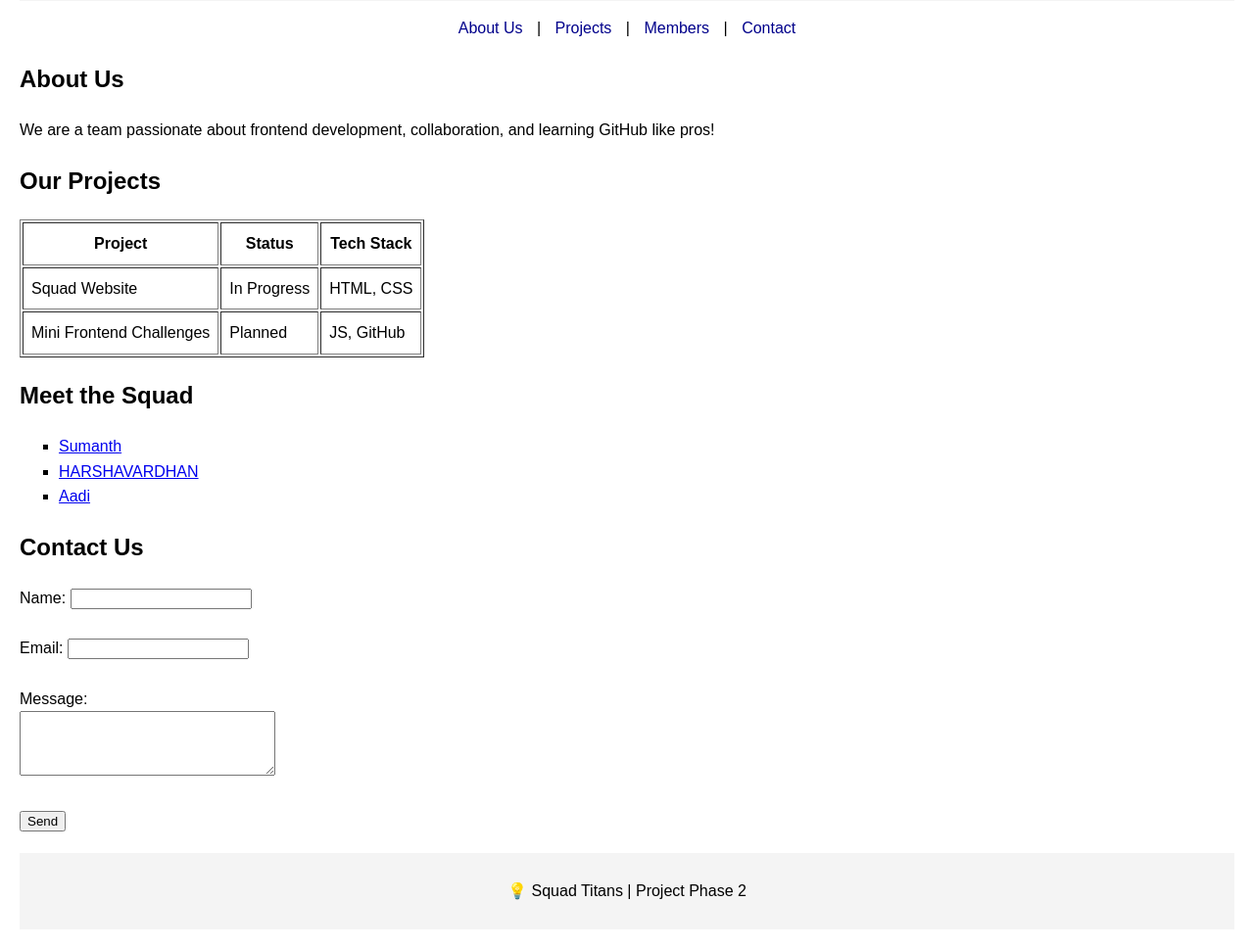
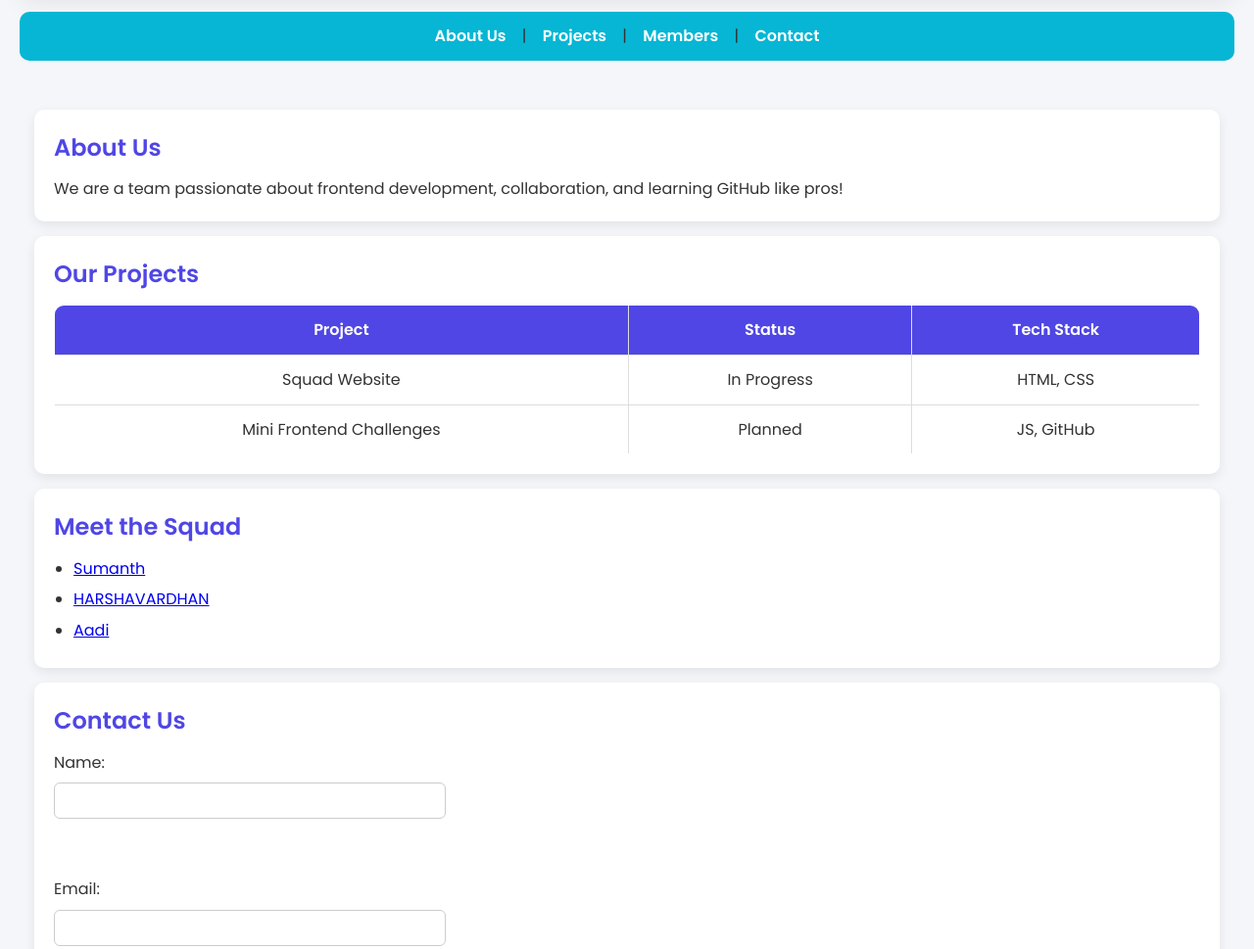
Before and after one commit to SumanthKotha115/squad-site, a plain HTML site: page index.html in a window 1280 px wide. Shown: the part 200-1169 px from the top of the page at 98% size. Drawn offline with Linux system fonts and the light colour scheme.

Commit message:
Styled squad site with CSS branding, colors, and layouts (Phase 3 complete)

```diff
--- a/styles/style.css
+++ b/styles/style.css
@@ -1,30 +1,182 @@
-body {
-  font-family: Arial, sans-serif;
-  margin: 20px;
-  line-height: 1.6;
+/* Google Font */
+@import url('https://fonts.googleapis.com/css2?family=Poppins:wght@400;600&display=swap');
+
+/* Reset */
+* {
+  margin: 0;
+  padding: 0;
+  box-sizing: border-box;
 }
 
-header, footer {
-  background: #f4f4f4;
-  padding: 10px;
+/* Body */
+body {
+  font-family: 'Poppins', sans-serif;
+  background-color: #f4f6f9;
+  color: #333;
+  line-height: 1.6;
+  padding: 20px;
+}
+
+/* Layout blocks */
+header, nav, main, section, footer {
+  margin-bottom: 20px;
+  padding: 15px;
+  border-radius: 10px;
+}
+
+/* Header */
+header {
+  text-align: center;
+  background: #4F46E5;   /* Indigo */
+  color: white;
+  padding: 30px;
+  border-radius: 14px;
+  box-shadow: 0 10px 25px rgba(2,6,23,.08);
+}
+
+header img {
+  border-radius: 50%;
+  margin-top: 10px;
+  width: 150px;
+}
+
+/* Navigation */
+nav {
+  text-align: center;
+  background: #06B6D4;   /* Cyan */
+  padding: 12px;
+  border-radius: 10px;
+}
+
+nav a {
+  text-decoration: none;
+  margin: 0 12px;
+  font-weight: 600;
+  color: white;
+  transition: color 0.3s;
+}
+
+nav a:hover {
+  color: #F59E0B; /* Amber */
+}
+
+/* Sections */
+section {
+  background: #ffffff;
+  padding: 20px;
+  margin: 15px 0;
+  border-radius: 10px;
+  box-shadow: 0 4px 12px rgba(0,0,0,0.08);
+}
+
+section h2 {
+  margin-bottom: 10px;
+  color: #4F46E5;
+  font-size: 1.5rem;
+}
+
+/* Lists */
+ul, ol {
+  margin-left: 20px;
+  margin-top: 10px;
+}
+
+li {
+  margin: 6px 0;
+}
+
+/* Table */
+table {
+  width: 100%;
+  border-collapse: collapse;
+  margin-top: 12px;
+  border-radius: 10px;
+  overflow: hidden;
+}
+
+table, th, td {
+  border: 1px solid #ddd;
+}
+
+th {
+  background: #4F46E5;
+  color: white;
+  padding: 12px;
+}
+
+td {
+  padding: 12px;
   text-align: center;
 }
 
-nav {
-  margin: 15px 0;
-  text-align: center;
+/* Forms */
+form {
+  display: flex;
+  flex-direction: column;
+  max-width: 400px;
 }
 
-nav a {
-  margin: 0 10px;
-  text-decoration: none;
-  color: darkblue;
+input, textarea, select {
+  padding: 10px;
+  margin: 8px 0;
+  border: 1px solid #ccc;
+  border-radius: 6px;
 }
 
-section {
-  margin: 20px 0;
+button {
+  background: #4F46E5;
+  color: white;
+  padding: 10px;
+  border: none;
+  border-radius: 8px;
+  cursor: pointer;
+  margin-top: 10px;
+  transition: 0.3s;
 }
 
-ul {
-  list-style-type: square;
+button:hover {
+  background: #F59E0B;
 }
+
+/* Footer */
+footer {
+  text-align: center;
+  padding: 12px;
+  background: #06B6D4;
+  color: white;
+  border-radius: 10px;
+  margin-top: 20px;
+}
+
+/* Leader Page Theme (example: Alice) */
+.leader-page {
+  background: #fff8e1;
+}
+
+.leader-page header {
+  background: #F59E0B; /* Amber */
+}
+
+.leader-page h2 {
+  color: #06B6D4; /* Cyan */
+}
+
+/* Responsive */
+@media (max-width: 768px) {
+  body {
+    padding: 10px;
+  }
+
+  header {
+    padding: 20px;
+  }
+
+  nav a {
+    display: block;
+    margin: 8px 0;
+  }
+
+  table, th, td {
+    font-size: 14px;
+  }
+}
```
Also changed, not shown: members/sumanth.html (+2 -1 lines), c.txt (added).
